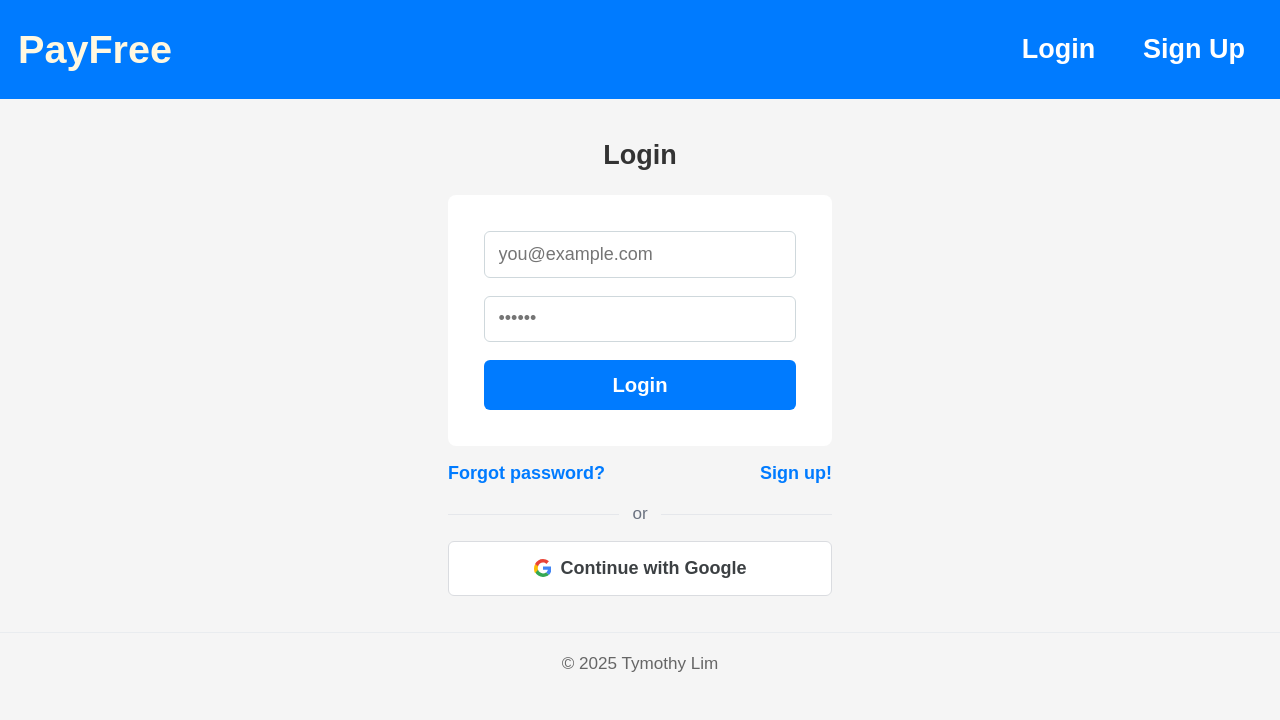
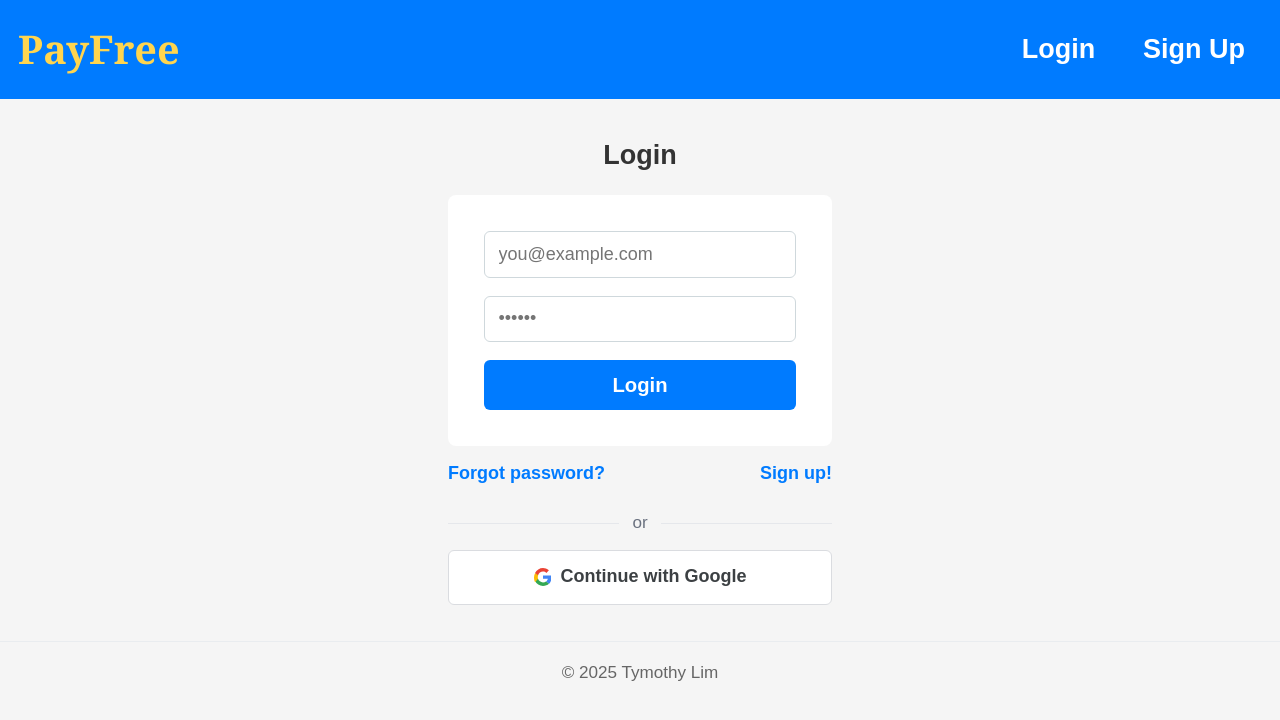
Before and after one commit to tymlim96/PayFree, a React (Create React App) app in the folder frontend/: page /login in a window 1280 px wide. Shown: the top 720 px of the page. Built offline with nearby package versions, Linux system fonts and the light colour scheme; no server answers.

Commit message:
All CSS changes before index.css

```diff
--- a/frontend/src/components/LinkRow/LinkRow.module.css
+++ b/frontend/src/components/LinkRow/LinkRow.module.css
@@ -1,58 +1,72 @@
-/* centered single link row */
+/* ===== Centered single-link row ===== */
 .linkRow {
   text-align: center;
   margin-top: 0.75rem;
 }
 
-.link {
-  color: #007bff;
-  text-decoration: none;
-  font-weight: 600;
-}
-.link:hover,
-.link:focus {
-  text-decoration: underline;
-}
-
-/* split row (left + right) */
-.splitRow {
-  display: flex;
-  justify-content: space-between; /* wide screens: push to edges */
-  align-items: center;
-  gap: 0.5rem;
-  margin-top: 0.75rem;
-  flex-wrap: wrap; /* allow wrapping if needed at mid sizes */
-  width: 100%;
-}
-
+/* Shared link styles (centered + split) */
+.link,
 .splitItem a {
   color: #007bff;
   text-decoration: none;
   font-weight: 600;
-  white-space: nowrap; /* keep each link on one line for wide screens */
-  font-size: clamp(0.95rem, 2.8vw, 1rem);
+  font-size: 1rem;
+  text-underline-offset: 2px;
 }
+.link:hover,
+.link:focus,
 .splitItem a:hover,
 .splitItem a:focus {
   text-decoration: underline;
 }
+.link:focus-visible,
+.splitItem a:focus-visible {
+  outline: 2px solid #93c5fd;
+  outline-offset: 2px;
+}
 
-/* ===== Responsive behavior =====
-   ≤320px: center & stack vertically, allow wrapping to avoid overflow */
-@media (max-width: 320px) {
+/* ===== Split row (left + right) ===== */
+.splitRow {
+  display: flex;
+  justify-content: space-between;
+  align-items: center;
+  gap: 0.5rem;
+  margin-top: 0.75rem;
+  flex-wrap: nowrap; /* prefer side-by-side */
+  min-width: 0; /* allow children to shrink */
+  width: 100%;
+}
+
+.splitItem {
+  flex: 0 1 auto; /* size to content, allow shrink */
+  min-width: 0; /* prevent overflow */
+}
+
+/* Extra containment for split links */
+.splitItem a {
+  display: inline-block;
+  white-space: nowrap; /* keep on one line at normal sizes */
+  max-width: 100%;
+  overflow: hidden; /* avoid pushing layout */
+  text-overflow: ellipsis;
+}
+
+/* ===== Tiny screens: stack & allow wrapping ===== */
+@media (max-width: 360px) {
   .splitRow {
     flex-direction: column;
     justify-content: center;
     align-items: center;
     gap: 0.35rem;
+    flex-wrap: wrap;
   }
-
   .splitItem {
     width: 100%;
     text-align: center;
   }
-
   .splitItem a {
-    white-space: normal; /* let "Forgot password?" wrap if needed */
+    white-space: normal; /* allow wrap */
+    overflow: visible;
+    text-overflow: unset;
   }
 }
--- a/frontend/src/components/Navbar/Navbar.module.css
+++ b/frontend/src/components/Navbar/Navbar.module.css
@@ -15,14 +15,15 @@
 .brandLink {
   font-weight: 800;
   font-size: clamp(1.6rem, 3.2vw, 2.2rem);
-  color: #fff8e1;
+  color: #ffd54f;
   text-decoration: none;
+  font-family: "Georgia", "Times New Roman", serif;
 }
 .brandLink:visited,
 .brandLink:hover,
 .brandLink:active,
 .brandLink:focus {
-  color: #fff8e1;
+  color: #ffd54f;
   text-decoration: none;
 }
 
@@ -48,7 +49,7 @@
   text-decoration: underline;
 }
 .navLink:focus-visible {
-  outline: 2px solid #fff8e1;
+  outline: 2px solid #ffd54f;
   outline-offset: 2px;
 }
 
@@ -70,7 +71,7 @@
   cursor: pointer;
 }
 .logoutButton:focus-visible {
-  outline: 2px solid #fff8e1;
+  outline: 2px solid #ffd54f;
   outline-offset: 2px;
 }
 
@@ -89,7 +90,7 @@
   justify-content: center;
 }
 .hamburger:focus-visible {
-  outline: 2px solid #fff8e1;
+  outline: 2px solid #ffd54f;
   outline-offset: 2px;
 }
 /* 3 bars */
--- a/frontend/src/pages/NewTrip.module.css
+++ b/frontend/src/pages/NewTrip.module.css
@@ -50,7 +50,7 @@
 .actionSecondary {
   width: auto; /* don’t stretch full width */
   min-height: 44px;
-  font-size: 1rem;
+  font-size: 1.125rem;
   font-weight: 600;
   border-radius: 4px;
   cursor: pointer;
@@ -94,7 +94,7 @@
 /* helper text */
 .helper {
   margin-top: 0.5rem;
-  font-size: 0.85rem;
+  font-size: 1rem;
   color: #6b7280;
   text-align: left;
 }
@@ -119,7 +119,7 @@
   flex: 1 1 100%;
   min-width: 0;
   min-height: 44px;
-  font-size: 1rem;
+  font-size: 1.125rem;
   font-weight: 600;
   border-radius: 4px;
   cursor: pointer;
--- a/frontend/src/pages/SettleDebts.module.css
+++ b/frontend/src/pages/SettleDebts.module.css
@@ -140,7 +140,7 @@
 
 /* Spacing */
 .bottomNav {
-  margin-top: 3rem;
+  margin-top: 2rem;
 }
 
 /* Small tweaks on narrow screens */
--- a/frontend/src/pages/TripDetails.module.css
+++ b/frontend/src/pages/TripDetails.module.css
@@ -138,7 +138,7 @@
 }
 .helper {
   margin-top: 0.5rem;
-  font-size: 0.85rem;
+  font-size: 1rem;
   color: #6b7280;
   text-align: left; /* override global p center */
 }
@@ -379,7 +379,7 @@
 
 /* ===== Nav & states ===== */
 .bottomNav {
-  margin-top: 3rem;
+  margin-top: 2rem;
 }
 
 .error {
--- a/frontend/src/pages/Trips.module.css
+++ b/frontend/src/pages/Trips.module.css
@@ -125,5 +125,5 @@
 
 /* Bottom nav spacing */
 .bottomNav {
-  margin-top: 3rem;
+  margin-top: 2rem;
 }
```
